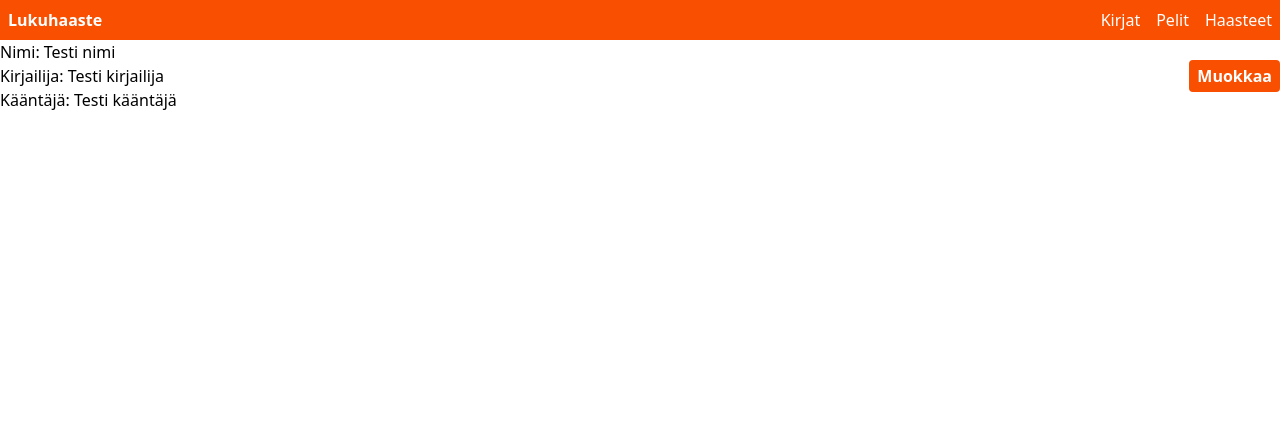
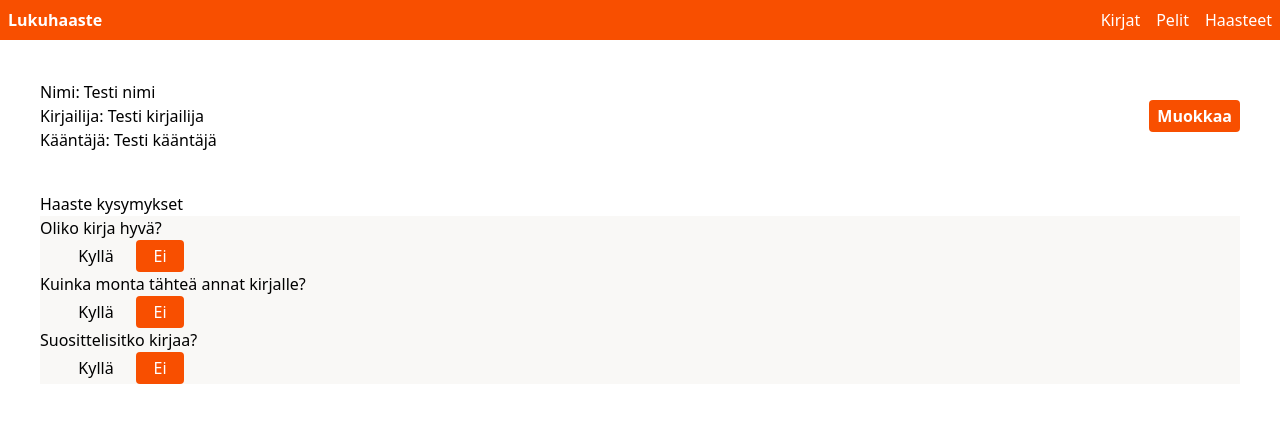
Before and after one commit to Exaltead/helmet-tool, a Vue app in the folder frontend/: page /library/1 in a window 1280 px wide. Shown: the top 422 px of the page. Built offline with nearby package versions, Linux system fonts and the light colour scheme.

Commit message:
feat: implemented small radio questionnare

```diff
--- a/frontend/package.json
+++ b/frontend/package.json
@@ -13,6 +13,7 @@
     "format": "prettier --write src/"
   },
   "dependencies": {
+    "@headlessui/vue": "^1.7.23",
     "vue": "^3.5.13",
     "vue-router": "^4.5.0"
   },
--- /dev/null
+++ b/frontend/src/components/Entry/EntryChallenge.vue
@@ -0,0 +1,61 @@
+<script setup lang="ts">
+import { RadioGroup, RadioGroupLabel, RadioGroupOption } from "@headlessui/vue"
+import { ref } from "vue";
+
+type Question = {
+  questionId: number;
+  question: string;
+
+}
+
+
+
+const questions: Question[] = [
+  {
+    question: "Oliko kirja hyvä?",
+    questionId: 1
+  },
+  {
+    question: "Kuinka monta tähteä annat kirjalle?",
+    questionId: 2
+  },
+  {
+    question: "Suosittelisitko kirjaa?",
+    questionId: 3
+  }
+
+]
+
+const answers = ref<string[]>(questions.map(() => "no"))
+
+function makeRadioStyle(checked: boolean) {
+  const adds = checked ? 'bg-brand-primary text-white' : 'border-xxs border-brand-primary'
+
+  return "rounded flex items-center w-full justify-center h-full p-1" + " " + adds
+}
+</script>
+
+
+<template>
+  <div>
+    <h1>Haaste kysymykset</h1>
+
+    <div v-for="(question, index) in questions" :key="index" class="bg-light-gray">
+      <RadioGroup v-model="answers[index]">
+        <RadioGroupLabel>{{ question.question }}</RadioGroupLabel>
+        <div class="flex flex-row gap-4 pl-8">
+          <RadioGroupOption v-slot="{ checked }" class="min-w-12 flex" value="yes">
+            <span :class="makeRadioStyle(checked)">Kyllä</span>
+          </RadioGroupOption>
+          <RadioGroupOption value="no" v-slot="{ checked }" class="min-w-12 flex">
+            <span :class="makeRadioStyle(checked)">Ei</span>
+          </RadioGroupOption>
+
+        </div>
+
+      </RadioGroup>
+    </div>
+
+  </div>
+
+</template>
--- a/frontend/src/components/EntryListing/EntryListing.vue
+++ b/frontend/src/components/EntryListing/EntryListing.vue
@@ -54,12 +54,7 @@ function closeModals(): void {
   selectedEntry.value = undefined
   showDialog.value = false
 }
-function editEntry(entry: Entry): void {
-  console.log("For edit", entry)
 
-  selectedEntry.value = entry
-  showDialog.value = true
-}
 
 </script>
 
--- /dev/null
+++ b/frontend/src/components/basics/RadioOption.vue
@@ -0,0 +1,3 @@
+<script setup lang="ts">
+
+</script>
--- a/frontend/src/views/EntryView.vue
+++ b/frontend/src/views/EntryView.vue
@@ -1,11 +1,16 @@
 <script lang="ts" setup>
 import EntryBasics from '@/components/Entry/EntryBasics.vue';
+import EntryChallenge from '@/components/Entry/EntryChallenge.vue';
 
 </script>
 
 <template>
   <main>
-    <EntryBasics />
+    <div class="px-10 py-10 flex flex-col gap-10">
+
+      <EntryBasics />
+      <EntryChallenge />
+    </div>
 
   </main>
 </template>
```
Also changed, not shown: 1 other file (tests, documents, lock files or other folders).
